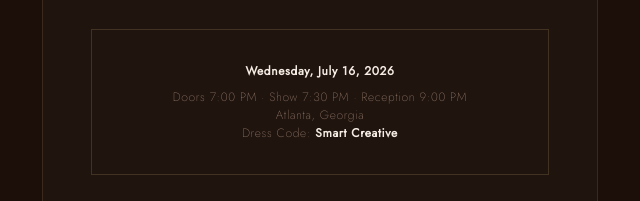
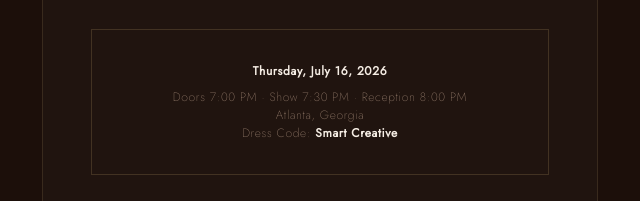
Before and after one commit to powerkarma28-eng/house-of-tarab-tickets, a website: page success.html in a window 1280 px wide. Shown: the part 599-800 px from the top of the page, 320-960 px from the left. Drawn offline with nearby package versions, Linux system fonts and the light colour scheme.

Commit message:
Fixed day to Thursday, reception to 8PM

```diff
--- a/success.html
+++ b/success.html
@@ -26,8 +26,8 @@
         Thank you for your purchase! Your tickets have been reserved for the House of Tarab debut show.
       </p>
       <div style="margin: 2rem 0; padding: 2rem; border: 0.5px solid rgba(201,169,110,0.2);">
-        <p style="font-size: 12px; color: var(--text-muted); margin-bottom: 0.5rem;"><strong style="color: var(--smoke);">Wednesday, July 16, 2026</strong></p>
-        <p style="font-size: 12px; color: var(--text-muted);">Doors 7:00 PM · Show 7:30 PM · Reception 9:00 PM</p>
+        <p style="font-size: 12px; color: var(--text-muted); margin-bottom: 0.5rem;"><strong style="color: var(--smoke);">Thursday, July 16, 2026</strong></p>
+        <p style="font-size: 12px; color: var(--text-muted);">Doors 7:00 PM · Show 7:30 PM · Reception 8:00 PM</p>
         <p style="font-size: 12px; color: var(--text-muted);">Atlanta, Georgia</p>
         <p style="font-size: 12px; color: var(--text-muted);">Dress Code: <strong style="color: var(--smoke);">Smart Creative</strong></p>
       </div>
```
Also changed, not shown: index.html (+1 -1 lines).
